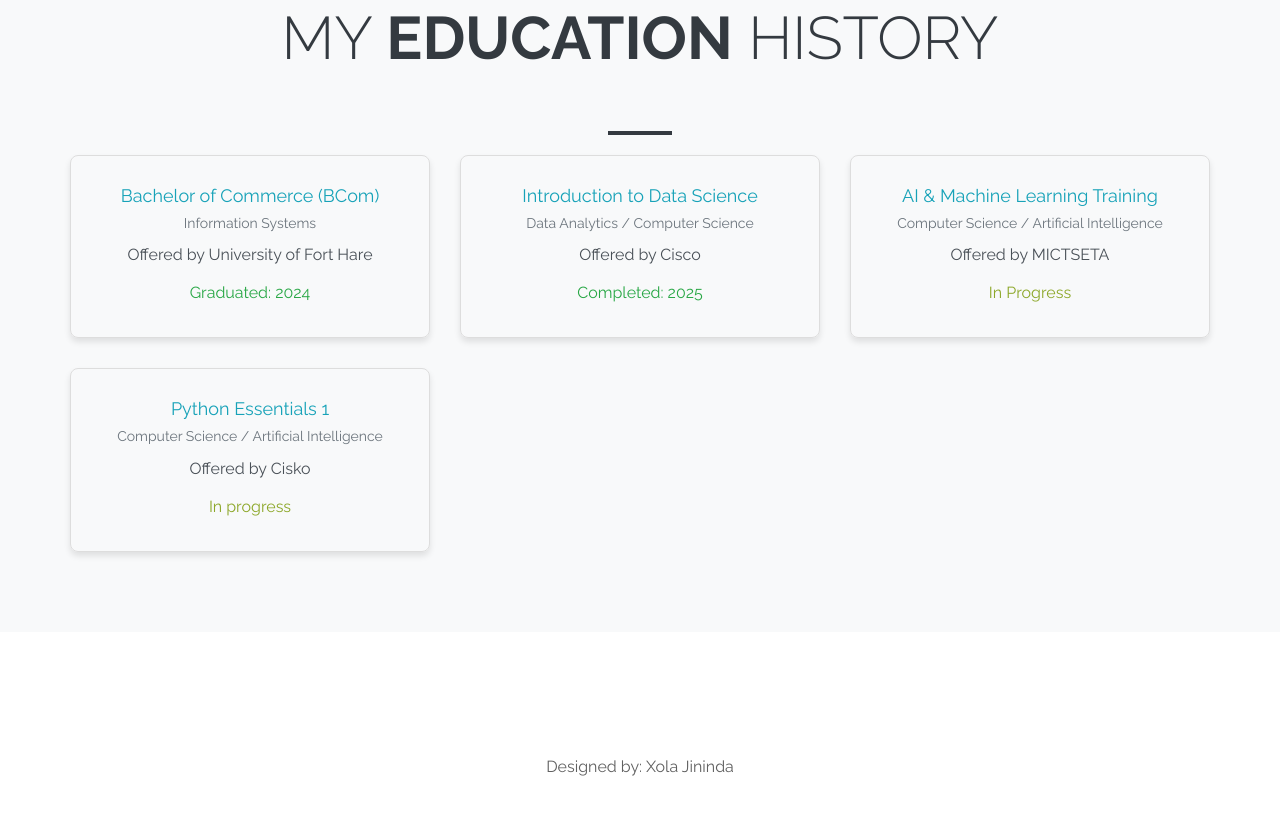
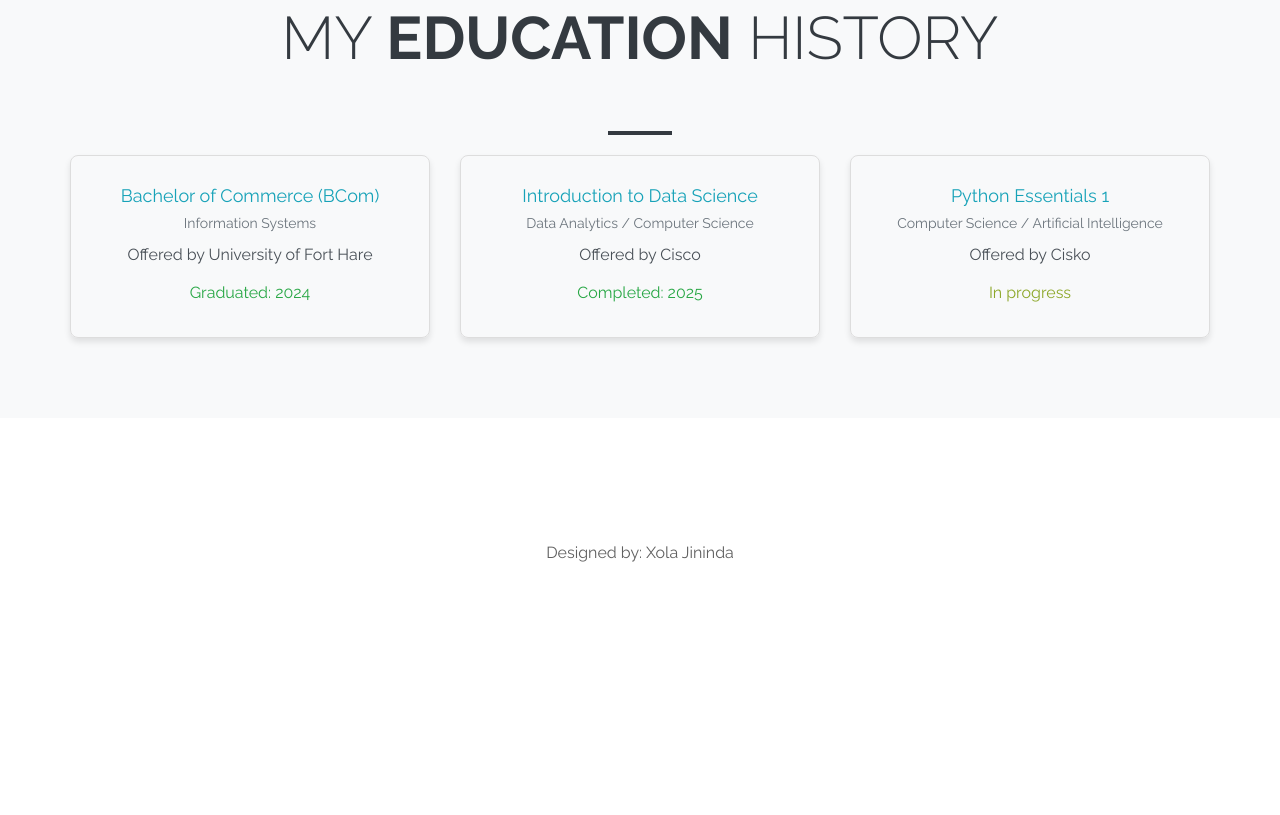
Before and after one commit to Xola-Jininda/Portfolio, a plain HTML site: page index.html in a window 1280 px wide. Shown: the part 3345-4160 px from the top of the page. After the commit the page ends 3962 px from the top, so only its background shows below. Drawn offline with Linux system fonts and the light colour scheme.

Commit message:
mict seta removed

```diff
--- a/index.html
+++ b/index.html
@@ -277,14 +277,14 @@
 			<p style="color: #28a745;">Completed: 2025</p>
 		  </div>
 		</div>
-		<div class="col-md-4 col-sm-4" style="text-align: center; margin-bottom: 30px;">
+		<!-- <div class="col-md-4 col-sm-4" style="text-align: center; margin-bottom: 30px;">
 			<div style="border: 1px solid #ddd; padding: 20px; border-radius: 8px; box-shadow: 0px 4px 6px rgba(0, 0, 0, 0.1);">
 				<h4 style="color: #17a2b8;">AI & Machine Learning Training</h4>
 				<h5 style="color: #6c757d;">Computer Science / Artificial Intelligence</h5>
 				<p style="color: #495057;">Offered by MICTSETA</p>
 				<p style="color: #8ca728;">In Progress</p>
 			</div>
-		</div>
+		</div>  -->
 
 		<div class="col-md-4 col-sm-4" style="text-align: center; margin-bottom: 30px;">
 			<div style="border: 1px solid #ddd; padding: 20px; border-radius: 8px; box-shadow: 0px 4px 6px rgba(0, 0, 0, 0.1);">
```
